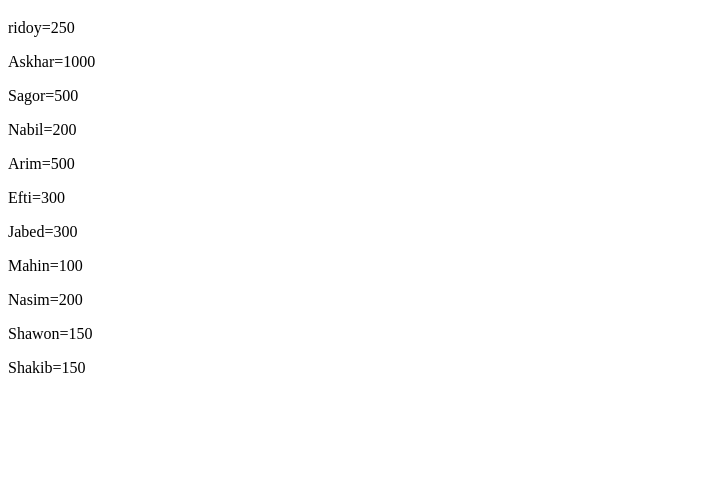
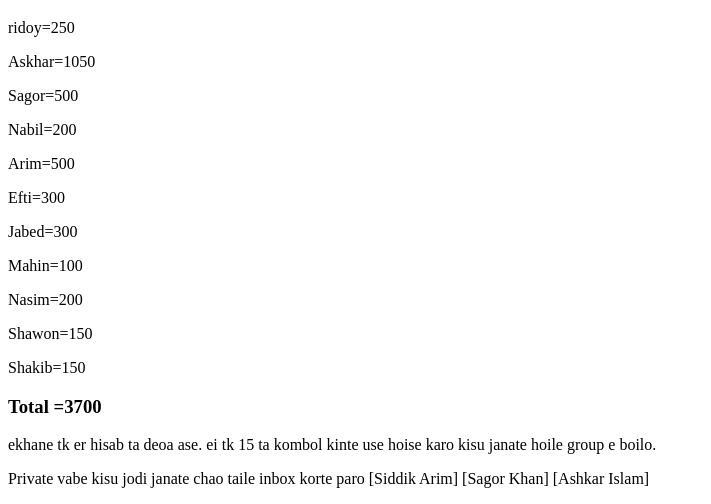
Before and after one commit to SiddikArim/hat-barai-cash-data, a plain HTML site: page index.html in a window 1280 px wide. Shown: the part 298-802 px from the top of the page, without its empty margins (0-711 px from the left). Drawn offline with Linux system fonts and the light colour scheme.

Commit message:
new notice

```diff
--- a/index.html
+++ b/index.html
@@ -10,7 +10,7 @@
     <img src="th(3).jpg" alt="">
     <h1>Cash Data</h1>
     <p>ridoy=250</p>
-    <p>Askhar=1000</p>
+    <p>Askhar=1050</p>
     <p>Sagor=500</p>
     <p>Nabil=200</p>
     <p>Arim=500</p>
@@ -20,6 +20,11 @@
     <p>Nasim=200</p>
     <p>Shawon=150</p>
     <p>Shakib=150</p>
+    <h3>Total =3700</h3>
+    <p>ekhane tk er hisab ta deoa ase. ei tk 15 ta kombol kinte use hoise karo kisu janate hoile group e boilo.</p>
+<p>Private vabe kisu jodi janate chao taile inbox korte paro [Siddik Arim]
+    [Sagor Khan] [Ashkar Islam]
+</p>
 
 </body>
 </html>
```
